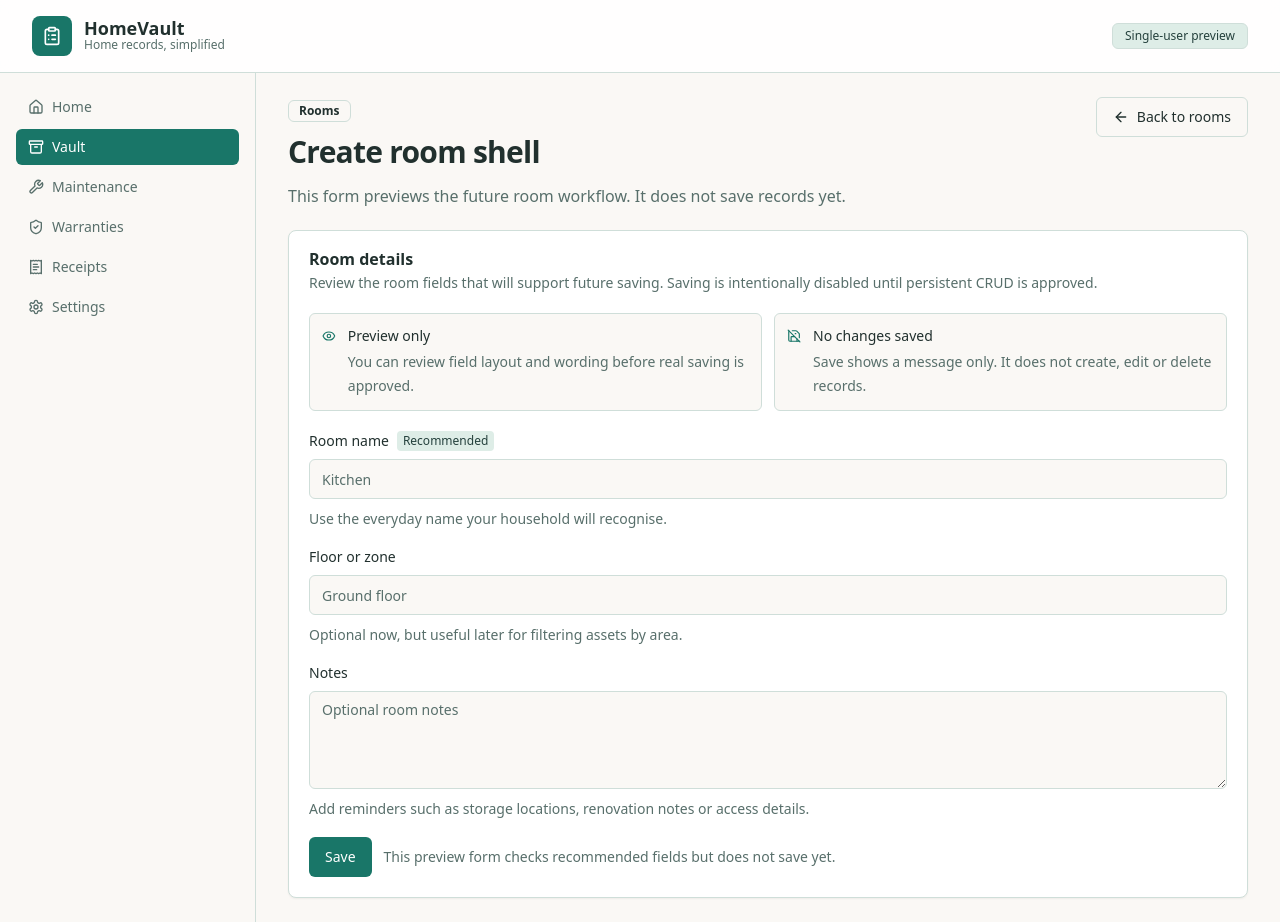
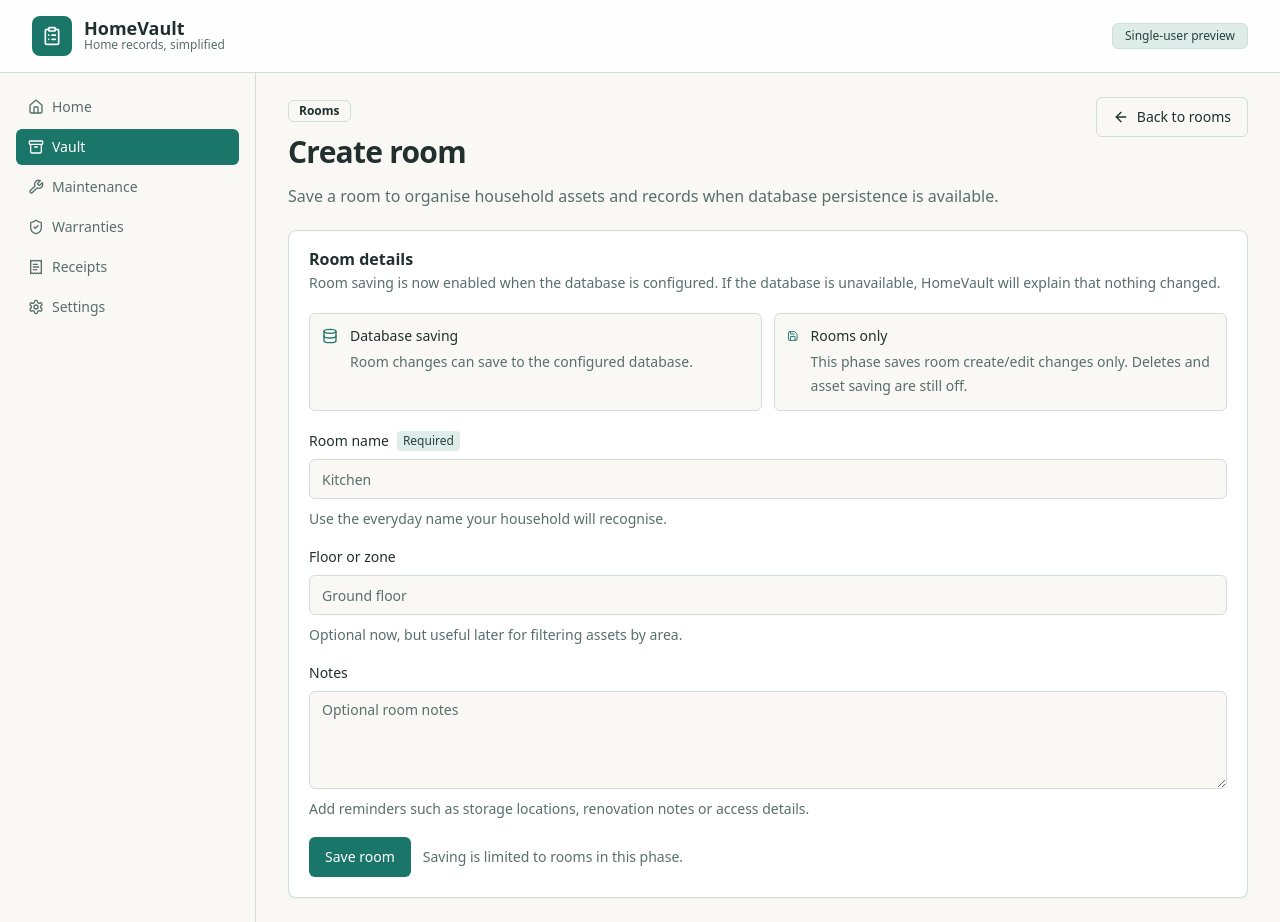
Before and after one commit to LatinMaestro/HomeVault, a Next.js app: page /vault/rooms/new in a window 1280 px wide. Built offline with nearby package versions, Linux system fonts and the light colour scheme; no server answers.

Commit message:
feat: enable room create form action

```diff
--- a/src/app/vault/rooms/new/page.tsx
+++ b/src/app/vault/rooms/new/page.tsx
@@ -1,14 +1,15 @@
 import type { Metadata } from "next";
 
+import { createRoomAction } from "@/app/vault/rooms/actions";
 import { AppShell } from "@/components/app-shell";
 import { BackLinkButton } from "@/components/back-link-button";
 import { PageHeader } from "@/components/page-header";
-import { ShellForm } from "@/components/shell-form";
+import { RoomForm } from "@/components/room-form";
 import { roomShellFields } from "@/lib/shell-form-fields";
 
 export const metadata: Metadata = {
   title: "New Room",
-  description: "Preview the non-saving HomeVault room form.",
+  description: "Create a HomeVault room when database persistence is configured.",
 };
 
 export default function NewRoomPage() {
@@ -17,14 +18,16 @@ export default function NewRoomPage() {
       <section className="space-y-5">
         <PageHeader
           eyebrow="Rooms"
-          title="Create room shell"
-          description="This form previews the future room workflow. It does not save records yet."
+          title="Create room"
+          description="Save a room to organise household assets and records when database persistence is available."
           action={<BackLinkButton href="/vault/rooms">Back to rooms</BackLinkButton>}
         />
-        <ShellForm
+        <RoomForm
           title="Room details"
-          description="Review the room fields that will support future saving. Saving is intentionally disabled until persistent CRUD is approved."
+          description="Room saving is now enabled when the database is configured. If the database is unavailable, HomeVault will explain that nothing changed."
           fields={roomShellFields}
+          action={createRoomAction}
+          databaseConfigured={Boolean(process.env.DATABASE_URL)}
         />
       </section>
     </AppShell>
```
